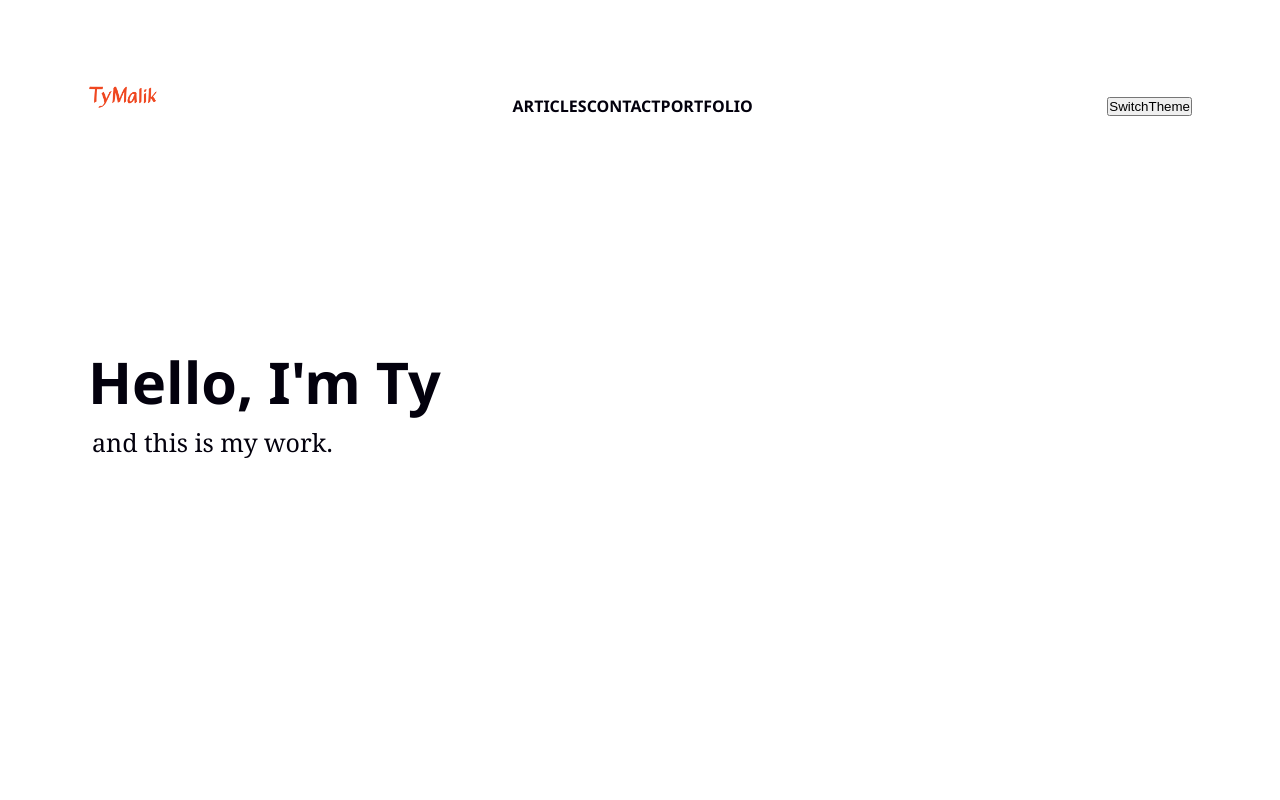
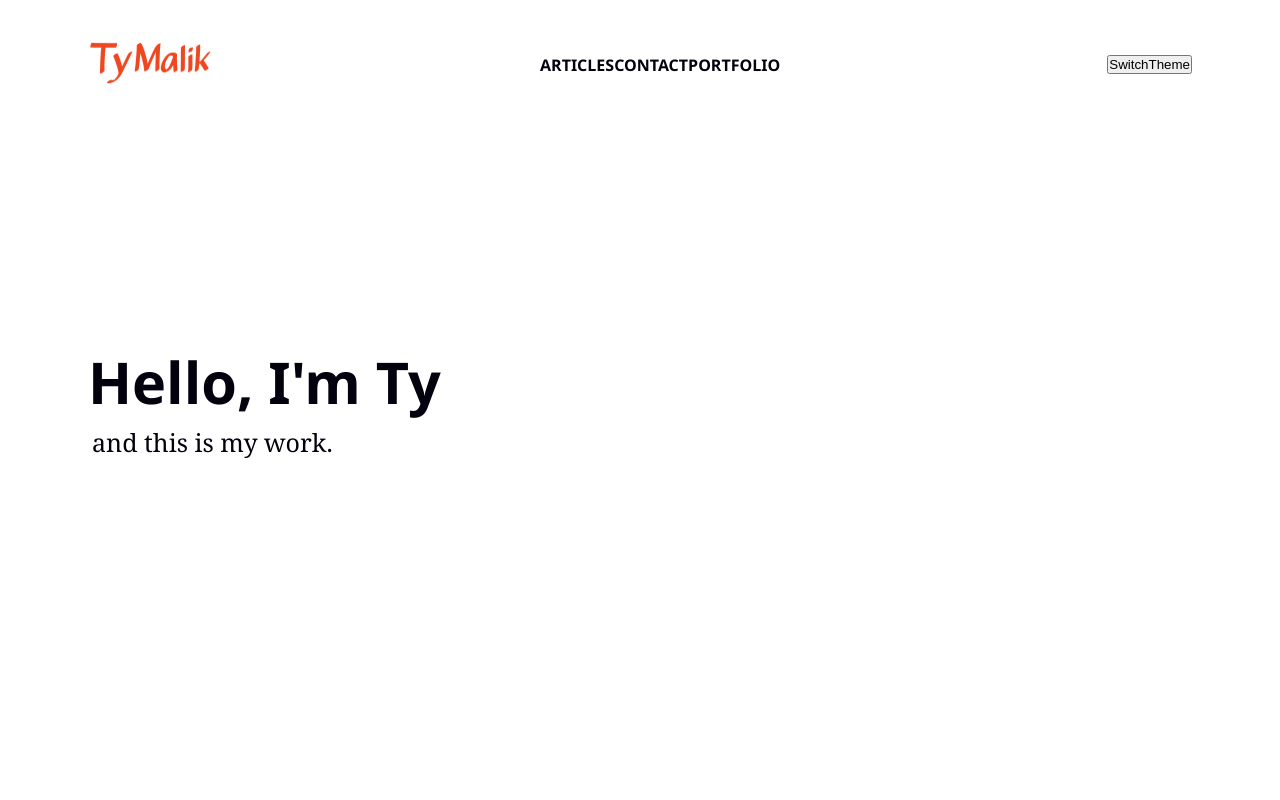
Before and after one commit to permalik/tymalik_primary, a Next.js app: page / in a window 1280 px wide. Shown: the top 800 px of the page. Built offline with nearby package versions, Linux system fonts and the light colour scheme.

Commit message:
Replace logo png and update size of containers

```diff
--- a/src/components/SiteHeader/SiteHeader.js
+++ b/src/components/SiteHeader/SiteHeader.js
@@ -15,9 +15,9 @@ export default function SiteHeader({ toggle }) {
           <a className={SiteHeaderStyles.logo}>
             <Image
               alt='Ty Malik logo'
-              height='1000px'
+              height='62px'
               src='/logo.png'
-              width='2000px'
+              width='125px'
             />
           </a>
         </Link>
--- a/src/styles/SiteHeader.module.scss
+++ b/src/styles/SiteHeader.module.scss
@@ -15,10 +15,6 @@
 }
 
 .logo {
-  height: 10em;
-  margin-top: 3rem;
-  width: 7em;
-
   &:hover {
     cursor: pointer;
   }
```
Also changed, not shown: public/logo.png.
